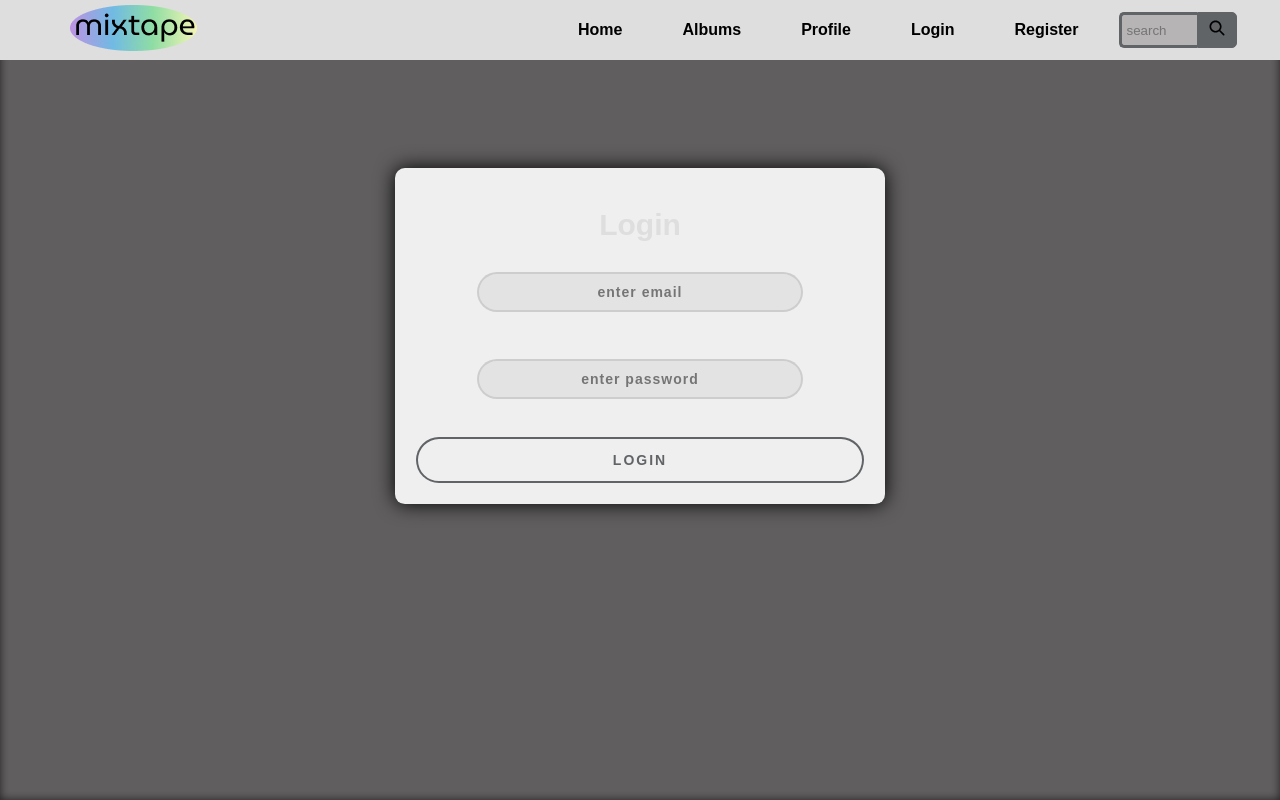
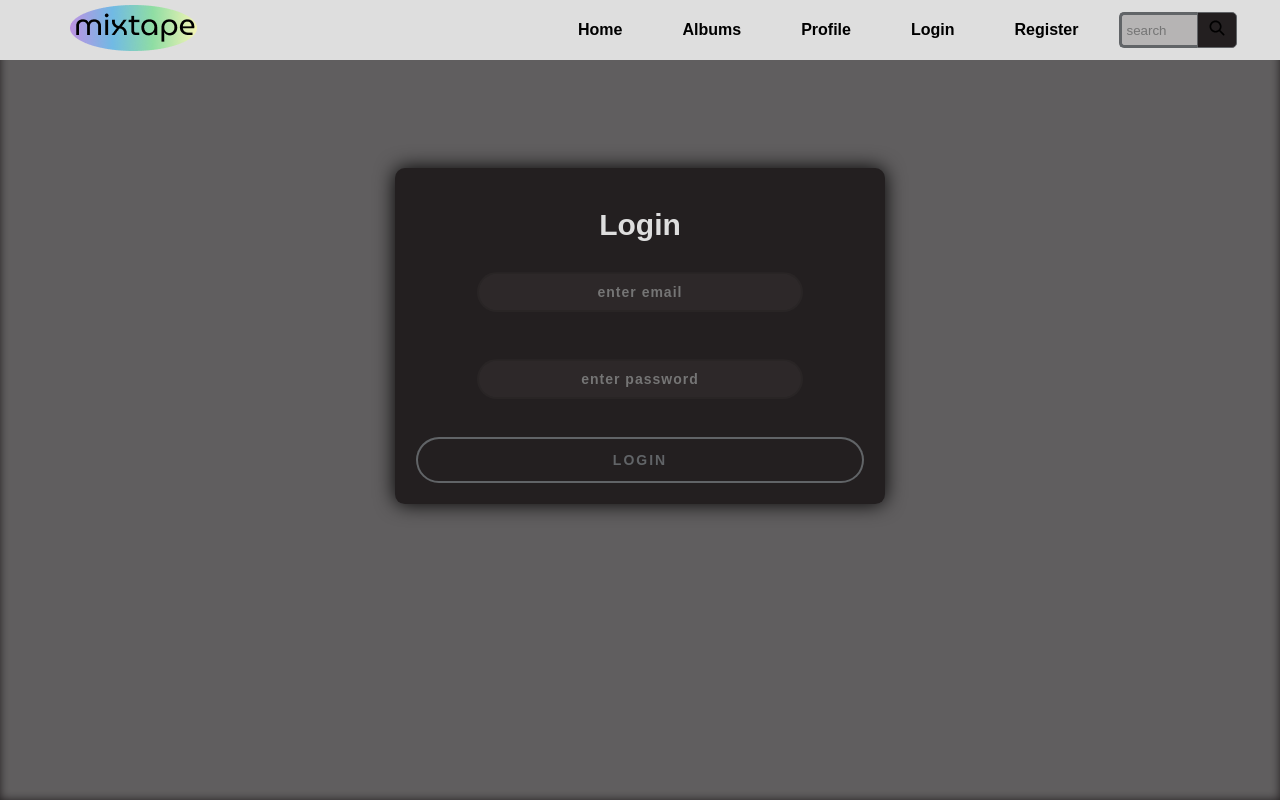
Before and after one commit to marco-cos/mixtape, a React (Create React App) app: page /login in a window 1280 px wide. Built offline with nearby package versions, Linux system fonts and the light colour scheme; grey boxes are pictures that could not be loaded.

Commit message:
login/register darkmode

```diff
--- a/src/App.css
+++ b/src/App.css
@@ -7,7 +7,7 @@ body {
 }
 .App {
   text-align: center;
-  color: #eae8e8;
+  color: #DEDEDE;
 }
 
 .App-logo {
@@ -334,7 +334,7 @@ body {
   padding: 0;
   border-width:0px;
   cursor:pointer;
-  color:ivory;
+  color:#DEDEDE;
   border-radius: 20px;
 }
 #SignUpButton:hover{
@@ -364,13 +364,14 @@ body {
   width: 40px;
   height: 36px;
   border: 1px solid #616467;
-  background: #616467;
+  background: #231f20;
   text-align: center;
   color: #fff;
   border-radius: 0 5px 5px 0;
   cursor: pointer;
   font-size: 20px;
 }
+
 nav{
   width:100%;
   background-color: #DEDEDE;
--- a/src/register.css
+++ b/src/register.css
@@ -13,7 +13,8 @@ body.registerpg-body::before {
     filter: blur(5px);
   }
 .container{
-    background: rgba(255, 255, 255, 0.9);
+    background-color: #231f20;
+    color: DEDEDE;
     box-shadow: 0px 0px 20px 0px rgba(0, 0, 0, 3);
     padding: 20px;
     border-radius: 10px;
```
